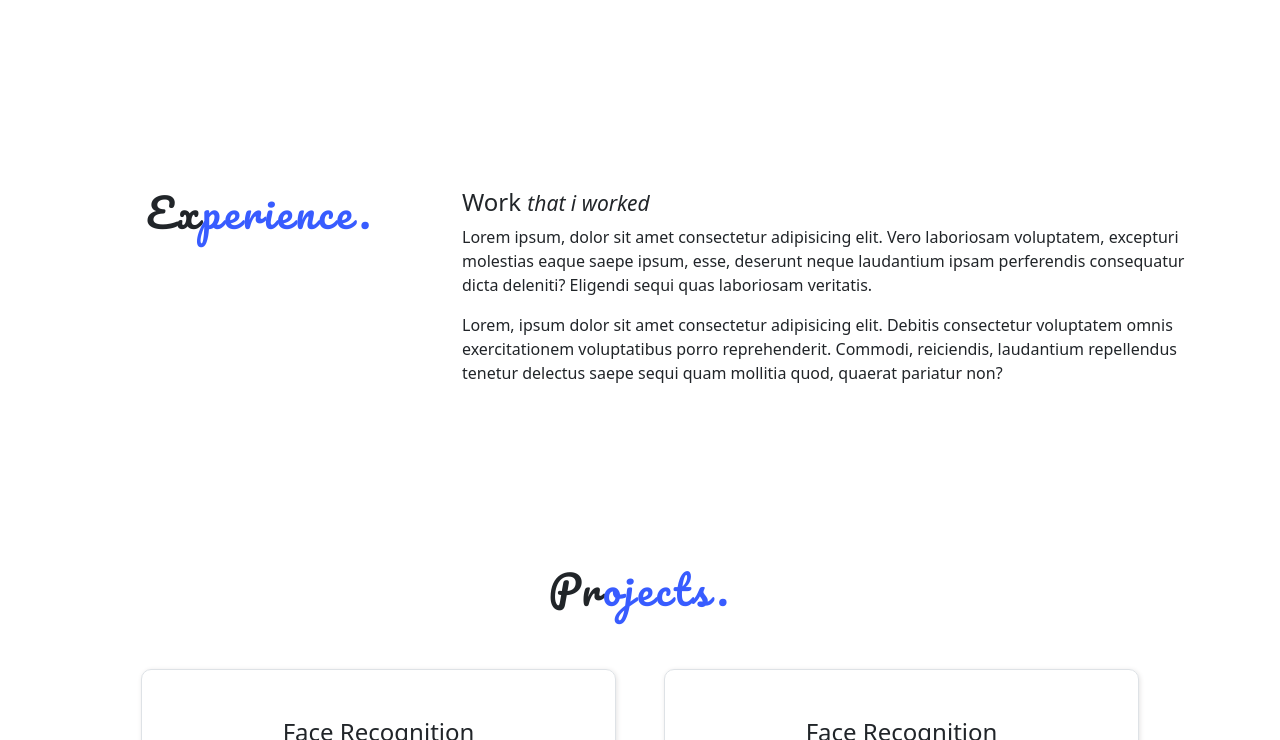
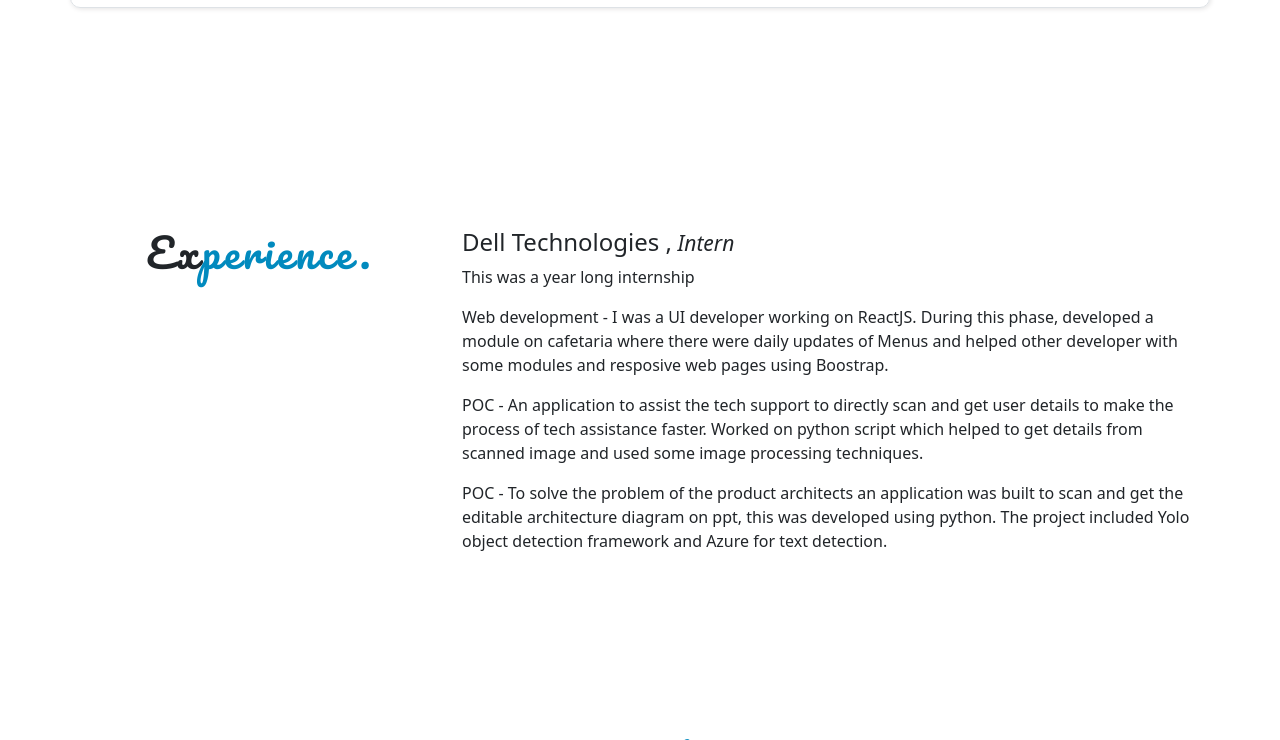
Before and after one commit to srikrishnas/portfolio-v2, a plain HTML site: page index.html in a window 1280 px wide. Shown: the part 2060-2800 px from the top of the page. Drawn offline with nearby package versions, Linux system fonts and the light colour scheme; files whose address does not match are found by name.

Commit message:
image updater

```diff
--- a/css/style.css
+++ b/css/style.css
@@ -10,8 +10,8 @@
 
 :root {
     /* colors */
-    --primary: #385cff !important;
-    --secondary: #ff75af !important;
+    --primary: #018abe !important;
+    --secondary: #97cadb !important;
     --grey: #e4e3e3 !important;
     --dark: #343a40 !important;
     /* font family */
@@ -108,7 +108,7 @@
 }
 
 #person-img {
-    background-image: url("C:/Users/srikrishna/Desktop/portfolio v2/images/me.png");
+    background-image: url('../images/me.png');
     background-repeat: no-repeat;
     /* width: 100%; */
     height: 408px;
--- a/index.html
+++ b/index.html
@@ -58,7 +58,7 @@
                     <li class="py-4"><i class='bx bxl-linkedin'></i></li>
                 </div>
                 <div class="col-10 col-sm-10 col-md-4 pt-5">
-                    <h3>HI!</h3>
+                    <h3>Hi!</h3>
                     <h1>I am <span class="theme-text">Srikrishna S</span> </h1>
                     <h4>Full Stack Developer</h4>
                     <button class="btn btn-lg btn-dark mt-3 px-4">
@@ -79,13 +79,9 @@
                 </div>
                 <div class="col-12 col-md-8 col-lg-8">
                     <h4>Srikrishna S <small><i>Full stack developer</i></small> </h4>
-                    <p>Lorem ipsum dolor sit amet consectetur adipisicing elit. Placeat
-                        sit ducimus laudantium quam voluptates quasi beatae impedit ullam!
-                        Maiores autem amet libero repudiandae animi ratione fugit!
-                        Laudantium praesentium soluta expedita.</p>
-                    <p>Lorem ipsum dolor sit amet consectetur, adipisicing elit. Exercitationem voluptate sunt non ex
-                        id! Rerum officia numquam ullam provident, placeat quis. Pariatur et praesentium totam tenetur
-                        dicta numquam dolores quisquam!</p>
+                    <p>I'm an Mtech Graduate from NMAMIT,nitte I was graduated in 2020.I Did my B.E in the same Institue and graduated on 2018 batch.</p>
+                    <p>As a computer science engineer, I always love doing something with program files and its code. yeahh i even just install and uninstall softwares thats fun for me. And working cross domain makes my mind think in all directions for a solution.In web development i love creating small as well as big web applications. And to try out all the technologies used for that.</p>
+                    <p>When I'm not in front of a computer screen, I'm probably playing chess, or swimming.</p>
                 </div>
             </div>
         </div>
@@ -192,13 +188,17 @@
                     <h1 class="pb-5 pb-md-0">Ex<span class="theme-text">perience.</span></h1>
                 </div>
                 <div class="col-12 col-md-8 col-lg-8">
-                    <h4>Work <small><i>that i worked</i></small></h4>
-                    <p>Lorem ipsum, dolor sit amet consectetur adipisicing elit. Vero laboriosam voluptatem, excepturi
-                        molestias eaque saepe ipsum, esse, deserunt neque laudantium ipsam perferendis consequatur dicta
-                        deleniti? Eligendi sequi quas laboriosam veritatis.</p>
-                    <p>Lorem, ipsum dolor sit amet consectetur adipisicing elit. Debitis consectetur voluptatem omnis
-                        exercitationem voluptatibus porro reprehenderit. Commodi, reiciendis, laudantium repellendus
-                        tenetur delectus saepe sequi quam mollitia quod, quaerat pariatur non?</p>
+                    <h4>Dell Technologies ,<small><i> Intern</i></small></h4>
+                    <p>This was a year long internship</p>
+                    <p>Web development - I was a UI developer working on ReactJS. During this phase, developed a module on cafetaria
+                        where there were daily updates of Menus and helped other developer with some modules and resposive web pages using Boostrap.
+                    </p>
+                    <p>POC - An application to assist the tech support to directly scan and get user details to make the process
+                         of tech assistance faster. Worked on python script which helped to get details from scanned image and
+                         used some image processing techniques.</p>
+                    <p>POC - To solve the problem of the product architects an application was built to scan and get the editable
+                        architecture diagram on ppt, this was developed using python. The project included Yolo object detection
+                        framework and Azure for text detection.</p>
                 </div>
             </div>
         </div>
```
